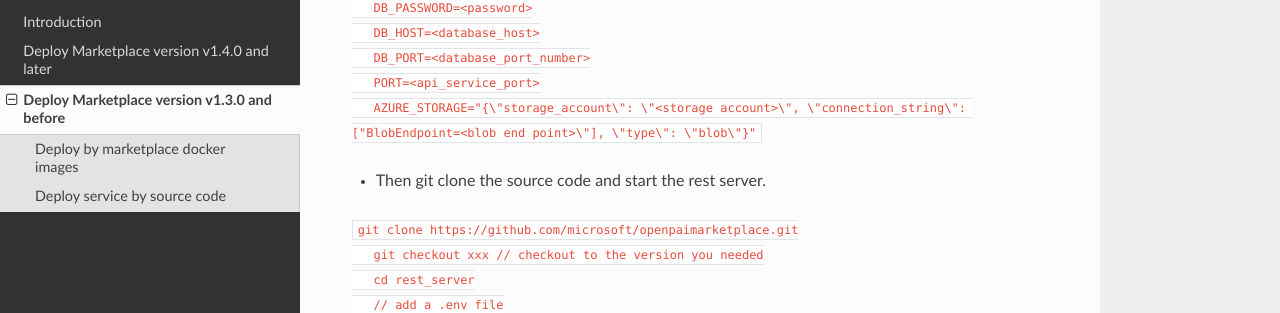
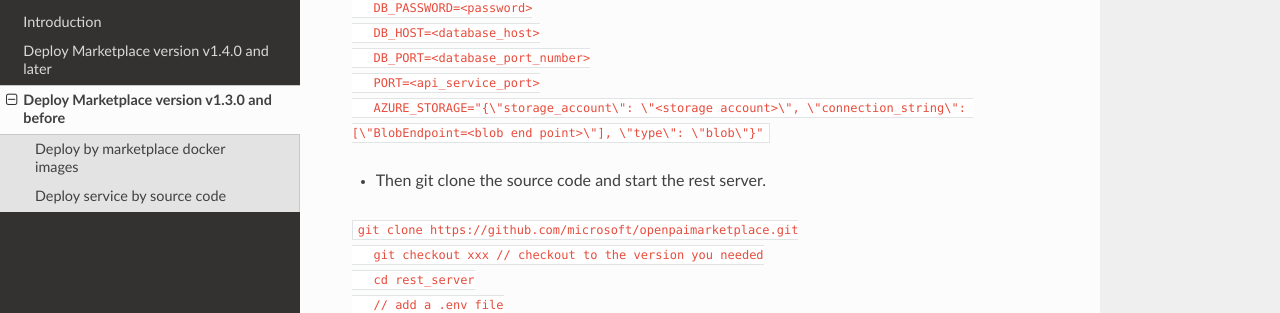
Before and after one commit to microsoft/openpaimarketplace, an MkDocs documentation site: the page built from docs/admin/deploy_v1.3.0_before.md, in a window 1280 px wide and 900 px high, scrolled down 946 px. Shown: the part 334-647 px from the top of the window. Built offline with MkDocs 1.6.1, drawn with Linux system fonts in a browser that asks for light colours; nearby versions of some CDN libraries; some of the changed text lies outside the part shown.

````diff
--- a/docs/admin/deploy_v1.3.0_before.md
+++ b/docs/admin/deploy_v1.3.0_before.md
@@ -66,7 +66,7 @@
    DB_HOST=<database_host>
    DB_PORT=<database_port_number>
    PORT=<api_service_port>
-   AZURE_STORAGE="{\"storage_account\": \"<storage account>\", \"connection_string\": ["BlobEndpoint=<blob end point>\"], \"type\": \"blob\"}"
+   AZURE_STORAGE="{\"storage_account\": \"<storage account>\", \"connection_string\": [\"BlobEndpoint=<blob end point>\"], \"type\": \"blob\"}"
    ```
 
    - Then git clone the source code and start the rest server.
````
